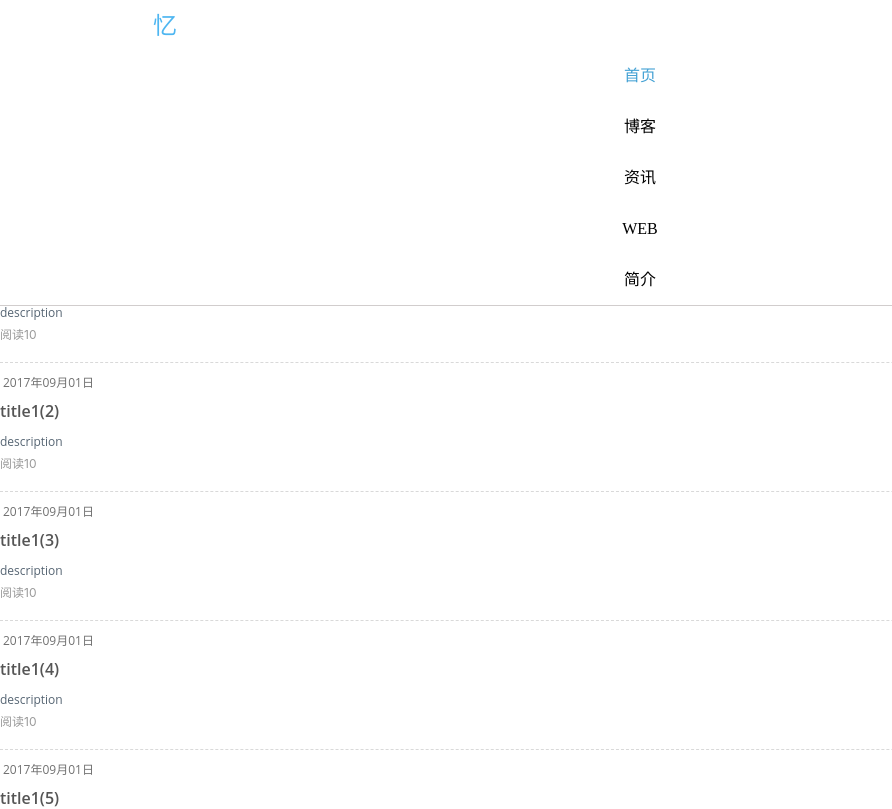
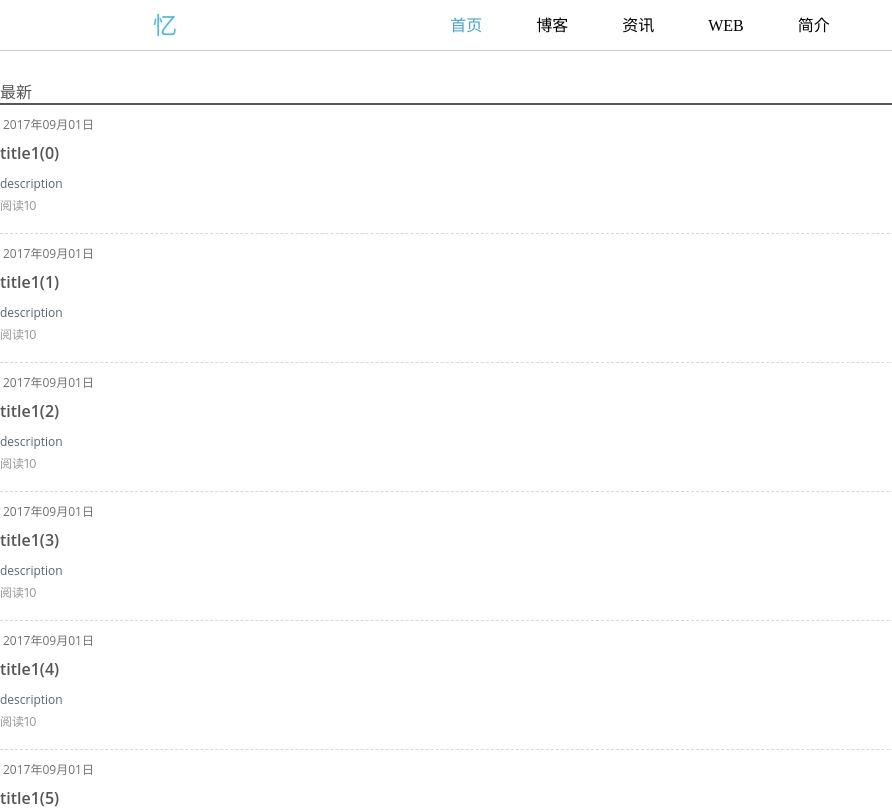
Before and after one commit to ychp/blog-front, a Vue app: page / in a window 1280 px wide. Shown: the top 809 px of the page, without its empty margins (0-892 px from the left). Built offline with nearby package versions, Linux system fonts and the light colour scheme; a small style sheet from the web is missing.

Commit message:
update nav

```diff
--- a/src/components/common/nav/view.vue
+++ b/src/components/common/nav/view.vue
@@ -6,7 +6,7 @@
                     忆
                 </router-link>
             </div>
-            <ul class="nav-items close">
+            <ul class="nav-items">
                 <i class="iconfont icon-liebiao2 small-nav" v-on:click="toggleNav($event)"></i>
                 <i class="iconfont icon-31guanbi small-nav-close" v-on:click="toggleNav($event)"></i>
                 <li class="nav-item" v-for="(menu, index) in menus">
```
